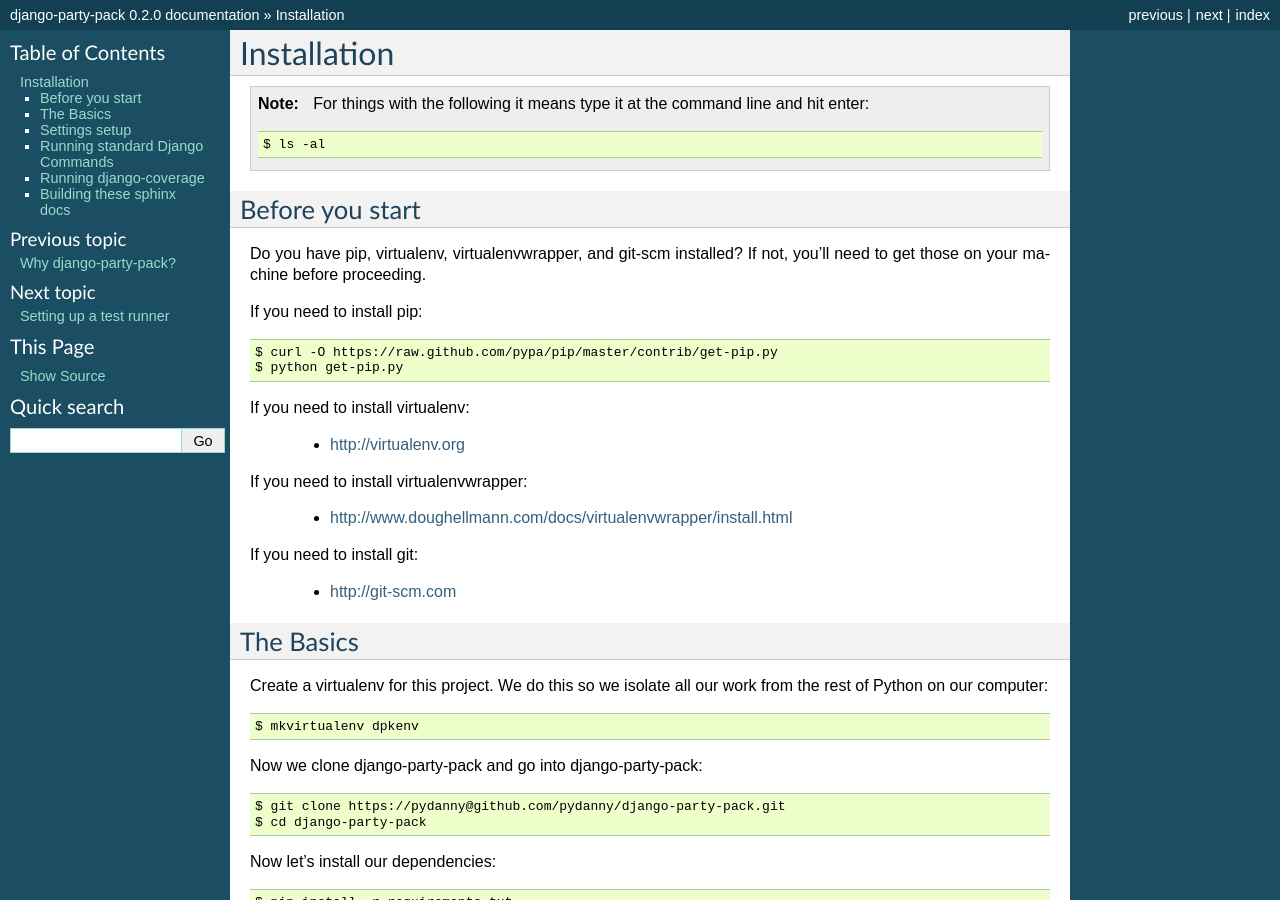
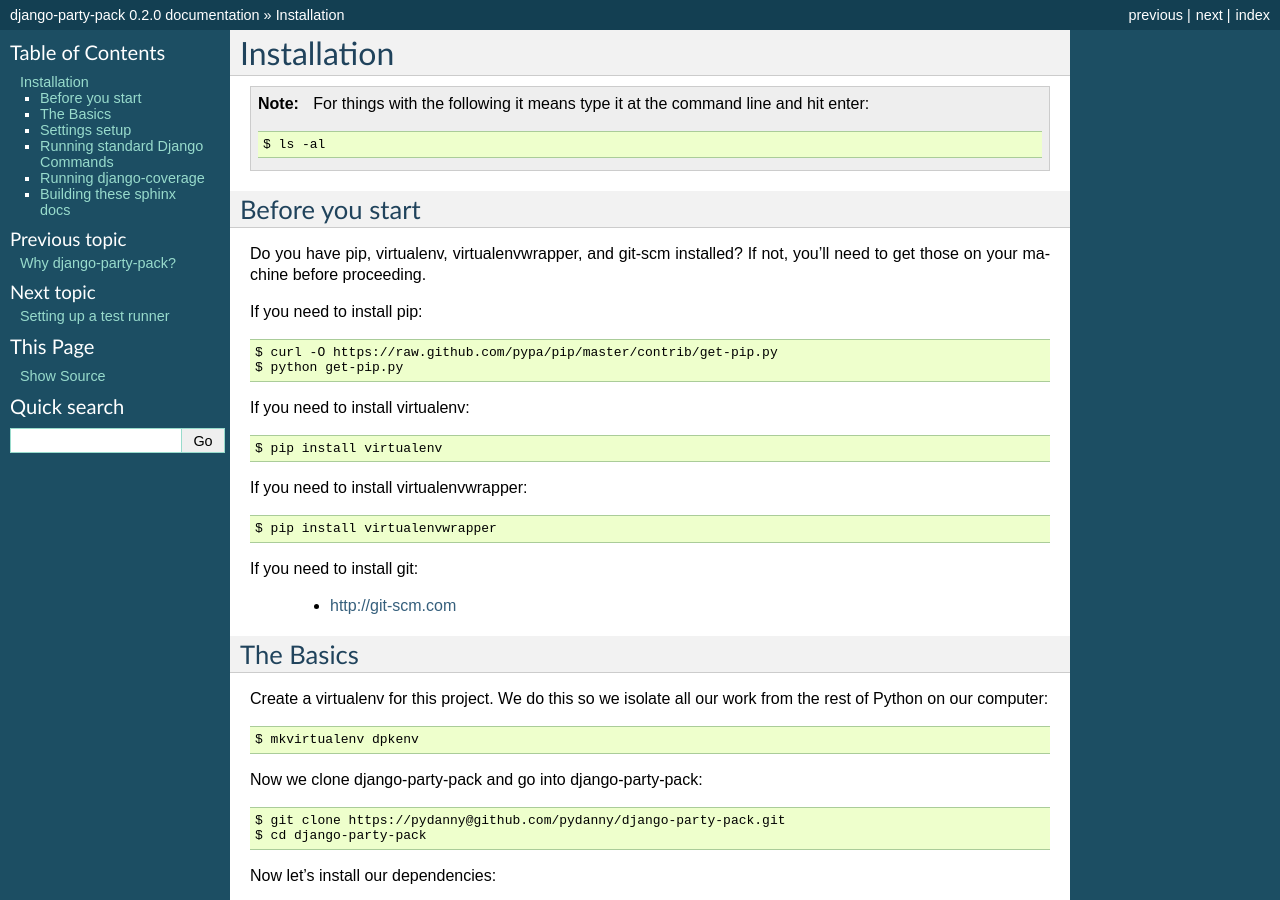
Before and after one commit to pydanny/django-party-pack, a Sphinx documentation site: the page built from docs/install.rst, in a window 1280 px wide and 900 px high. Built offline with Sphinx 7.4.7, drawn with Linux system fonts in a browser that asks for light colours.

```diff
--- a/docs/install.rst
+++ b/docs/install.rst
@@ -16,13 +16,13 @@ If you need to install pip::
     $ curl -O https://raw.github.com/pypa/pip/master/contrib/get-pip.py
     $ python get-pip.py
 
-If you need to install virtualenv:
+If you need to install virtualenv::
 
-    * http://virtualenv.org
+    $ pip install virtualenv
 
-If you need to install virtualenvwrapper:
+If you need to install virtualenvwrapper::
 
-    * http://www.doughellmann.com/docs/virtualenvwrapper/install.html
+    $ pip install virtualenvwrapper
 
 If you need to install git:
 
```
